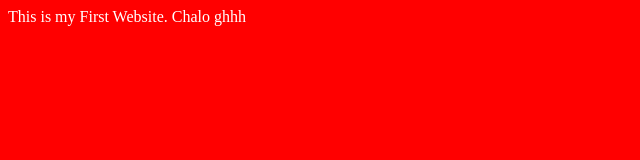
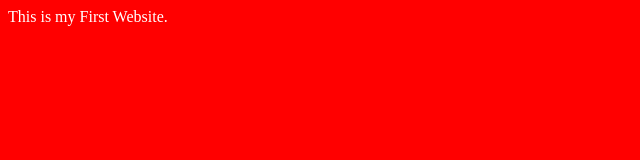
Before and after one commit to TusharJain-cloud/Web_Development, a plain HTML site: page Day2/index.html in a window 1280 px wide. Shown: the whole page, without its empty margins (0-640 px from the left). Drawn offline with Linux system fonts and the light colour scheme.

Commit message:
Content Update

```diff
--- a/Day2/index.html
+++ b/Day2/index.html
@@ -7,7 +7,7 @@
     <title>Tushar's First Website</title>
 </head>
 <body>
-    This is my First Website. Chalo ghhh
+    This is my First Website.
     <script src="script.js"></script>
 </body>
 </html>
```
